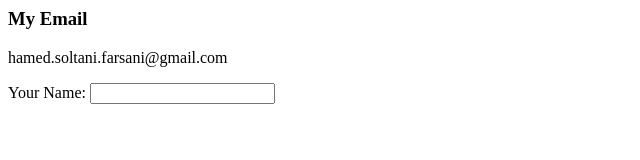
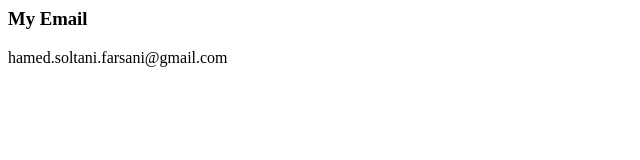
Before and after one commit to hamedsoltani2000/cv, a plain HTML site: page Contact.html in a window 1280 px wide. Shown: the whole page, without its empty margins (0-640 px from the left). Drawn offline with Linux system fonts and the light colour scheme.

Commit message:
Update Contact.html

```diff
--- a/Contact.html
+++ b/Contact.html
@@ -6,9 +6,6 @@
     <body>
         <h3>My Email</h3>
         <p>hamed.soltani.farsani@gmail.com</p>
-        <form action="personal site.html">
-            <label>Your Name: </label>
-            <input type="text" name="" id="">
         </form>
     </body>
 </html>
```
